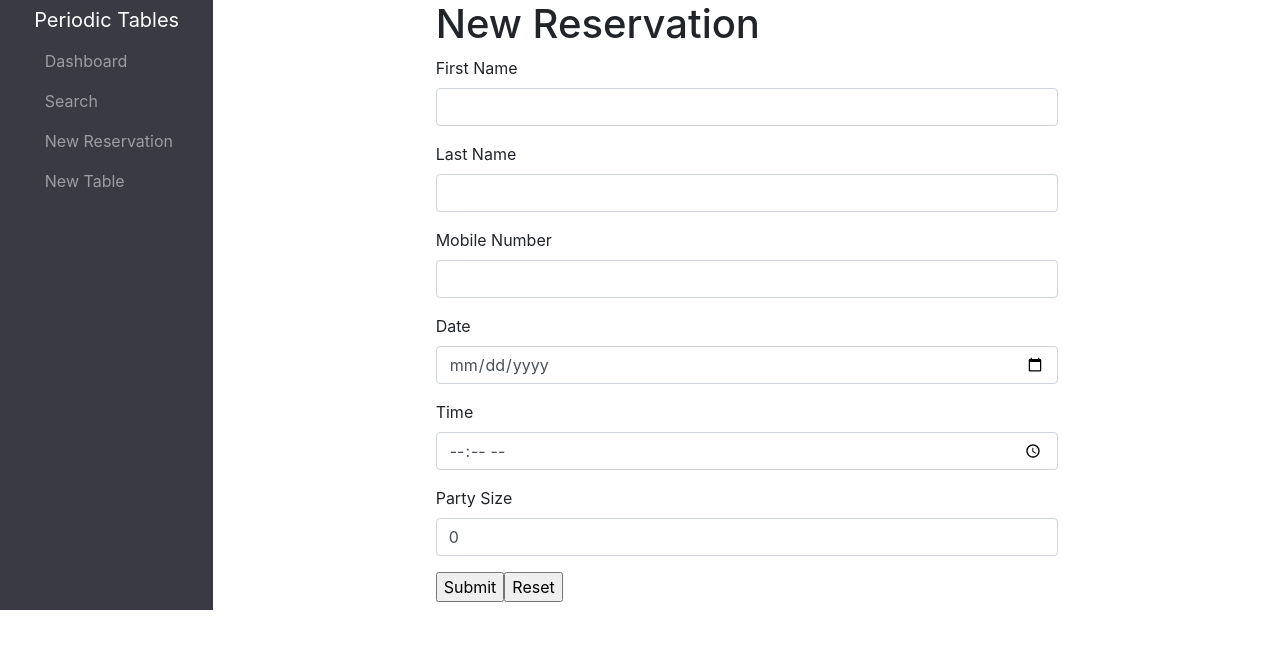
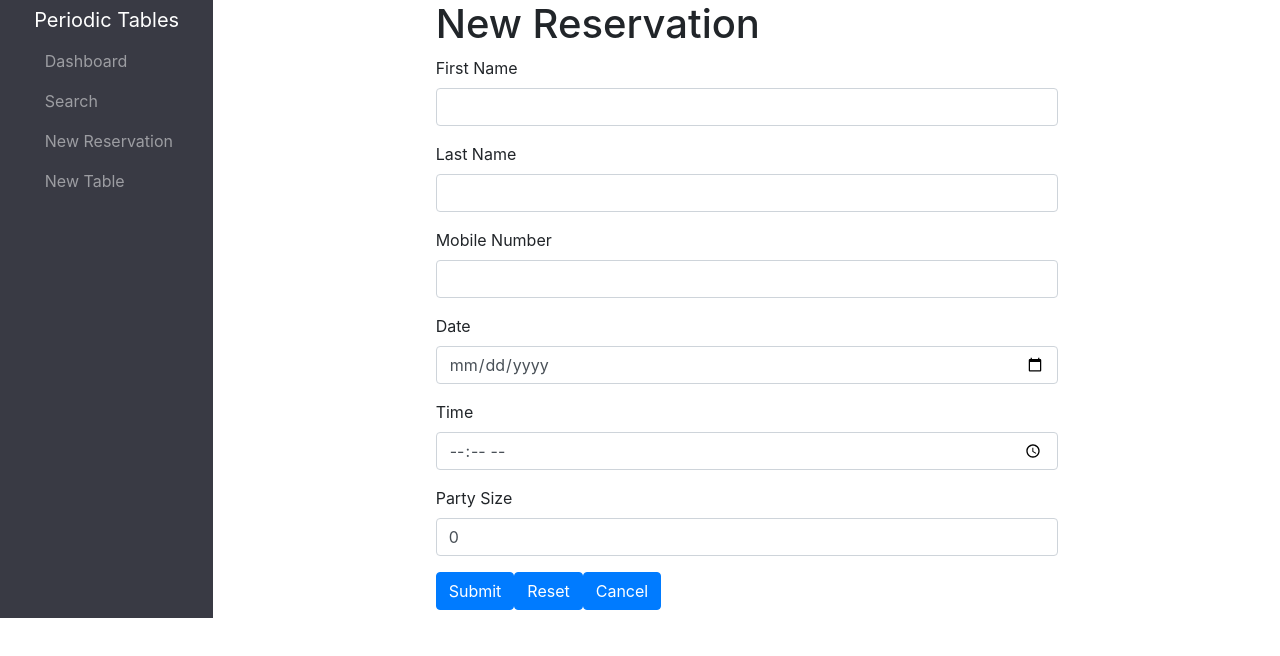
Before and after one commit to Thinkful-Ed/starter-restaurant-reservation, a React (Create React App) app in the folder front-end/: page /reservations/new in a window 1280 px wide. Shown: the top 656 px of the page. Built offline with nearby package versions, Linux system fonts and the light colour scheme; no server answers; a web font is replaced by a local one.

Commit message:
added error display to new reservation page and fixed date query for dashboard page

```diff
--- a/front-end/src/dashboard/Dashboard.js
+++ b/front-end/src/dashboard/Dashboard.js
@@ -1,6 +1,7 @@
 import React, { useEffect, useState } from "react";
 import { listReservations } from "../utils/api";
 import ErrorAlert from "../layout/ErrorAlert";
+import { useParams, useLocation } from "react-router-dom"
 
 /**
  * Defines the dashboard page.
@@ -9,14 +10,26 @@ import ErrorAlert from "../layout/ErrorAlert";
  * @returns {JSX.Element}
  */
 function Dashboard({ date }) {
+
   const [reservations, setReservations] = useState([]);
   const [reservationsError, setReservationsError] = useState(null);
+
+  /**
+   * The following code gets the query from the URL and if a date is provided,
+   * sets the date fetched from the API.
+   */
+  const { search } = useLocation();
+  const query = React.useMemo(() => new URLSearchParams(search), [search]).get('date')
+  if (query) {
+    date = query
+  }
 
   useEffect(loadDashboard, [date]);
 
   function loadDashboard() {
     const abortController = new AbortController();
     setReservationsError(null);
+
     listReservations({ date }, abortController.signal)
       .then(setReservations)
       .catch(setReservationsError);
@@ -41,13 +54,13 @@ function Dashboard({ date }) {
       </div>
       <ErrorAlert error={reservationsError} />
       <table className="table">
-        <tr>
+        <thead>
           <th>First Name</th>
           <th>Last Name</th>
           <th>Mobile Number</th>
           <th>Reservation Date</th>
           <th>Reservation Time</th>
-        </tr>
+        </thead>
         {content}
       </table>
     </main>
--- a/front-end/src/layout/NewReservation.js
+++ b/front-end/src/layout/NewReservation.js
@@ -1,7 +1,11 @@
 import { useEffect, useState } from "react"
+import { useHistory } from "react-router-dom"
+import ErrorAlert from "./ErrorAlert"
 const { listReservations, createReservation } = require("../utils/api")
 
 export default function NewReservation() {
+
+    const history = useHistory()
 
     const initialFormData = {
         first_name: "",
@@ -13,6 +17,7 @@ export default function NewReservation() {
     }
 
     const [formData, setFormData] = useState({ ...initialFormData })
+    const [error, setError] = useState(null)
 
     const handleChange = ({ target }) => {
         setFormData({
@@ -27,12 +32,19 @@ export default function NewReservation() {
 
     async function handleSubmit(event) {
         event.preventDefault()
-        console.log("Submitted form with data:", formData)
         const abortController = new AbortController()
         const newReservation = { ...formData }
-        console.log("new reservation inside handlesubmit", newReservation)
         const response = await createReservation(newReservation, abortController.signal)
-        console.log("response in handleSubmit", response)
+        console.log(response)
+        if (response.message) {
+            setError(response)
+            return
+        }
+        history.push("/")
+    }
+
+    function handleCancel() {
+        history.go(-1)
     }
 
     return (
@@ -104,11 +116,13 @@ export default function NewReservation() {
                     value={formData.people}
                 />
             </div>
+            <ErrorAlert error={error} />
             <label htmlFor="submit">
                 <input
                     type="submit"
                     id="submit"
                     name="submit"
+                    className="btn btn-primary"
                 />
             </label>
             <label htmlFor="reset">
@@ -117,7 +131,19 @@ export default function NewReservation() {
                     id="reset"
                     name="reset"
                     onClick={handleReset}
+                    className="btn btn-primary"
                 />
+            </label>
+            <label htmlFor="cancel">
+                <button
+                    type="button"
+                    id="cancel"
+                    name="cancel"
+                    onClick={handleCancel}
+                    className="btn btn-primary"
+                >
+                    Cancel
+                </button>
             </label>
         </form>
     )
```
Also changed, not shown: 1 other file (tests, documents, lock files or other folders).
